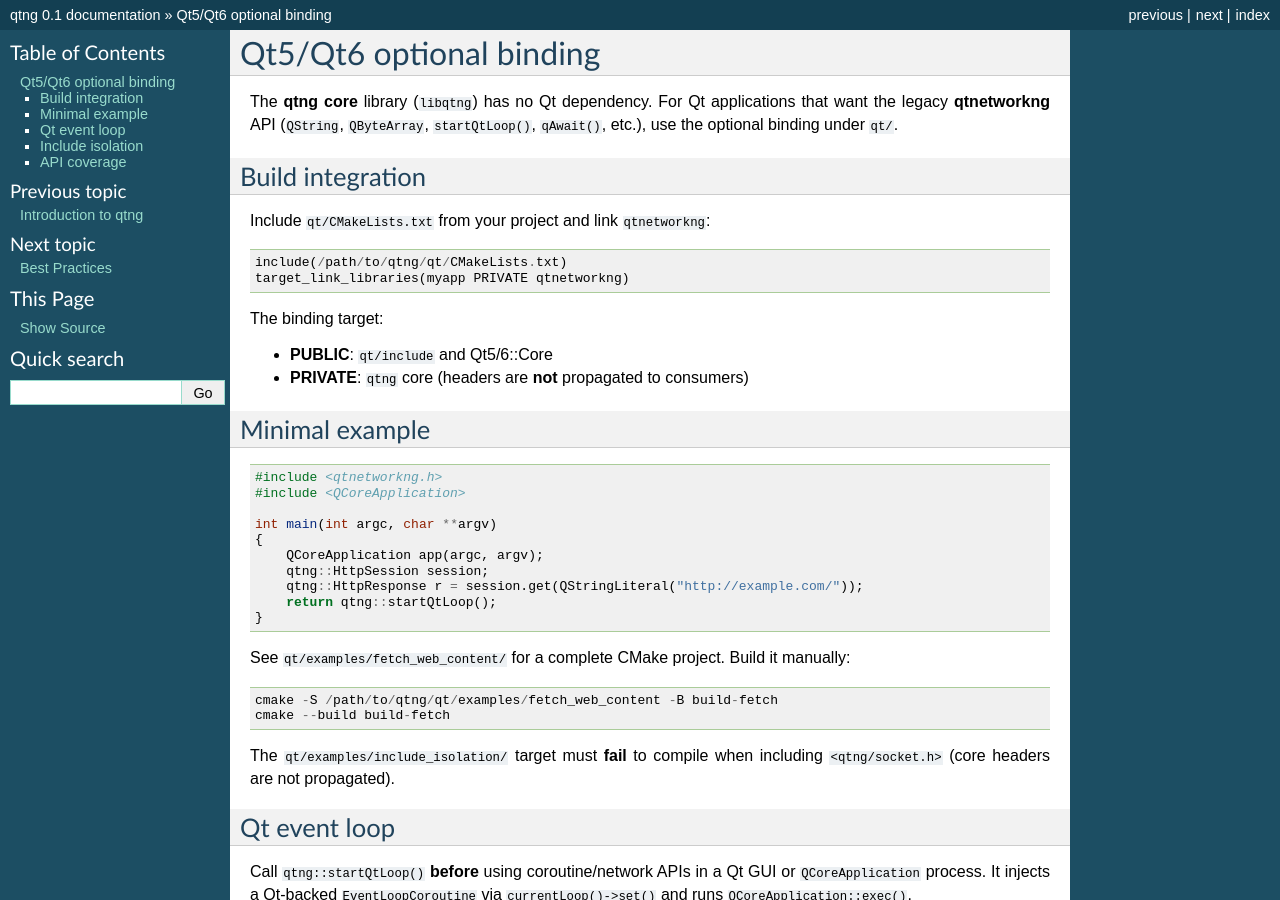
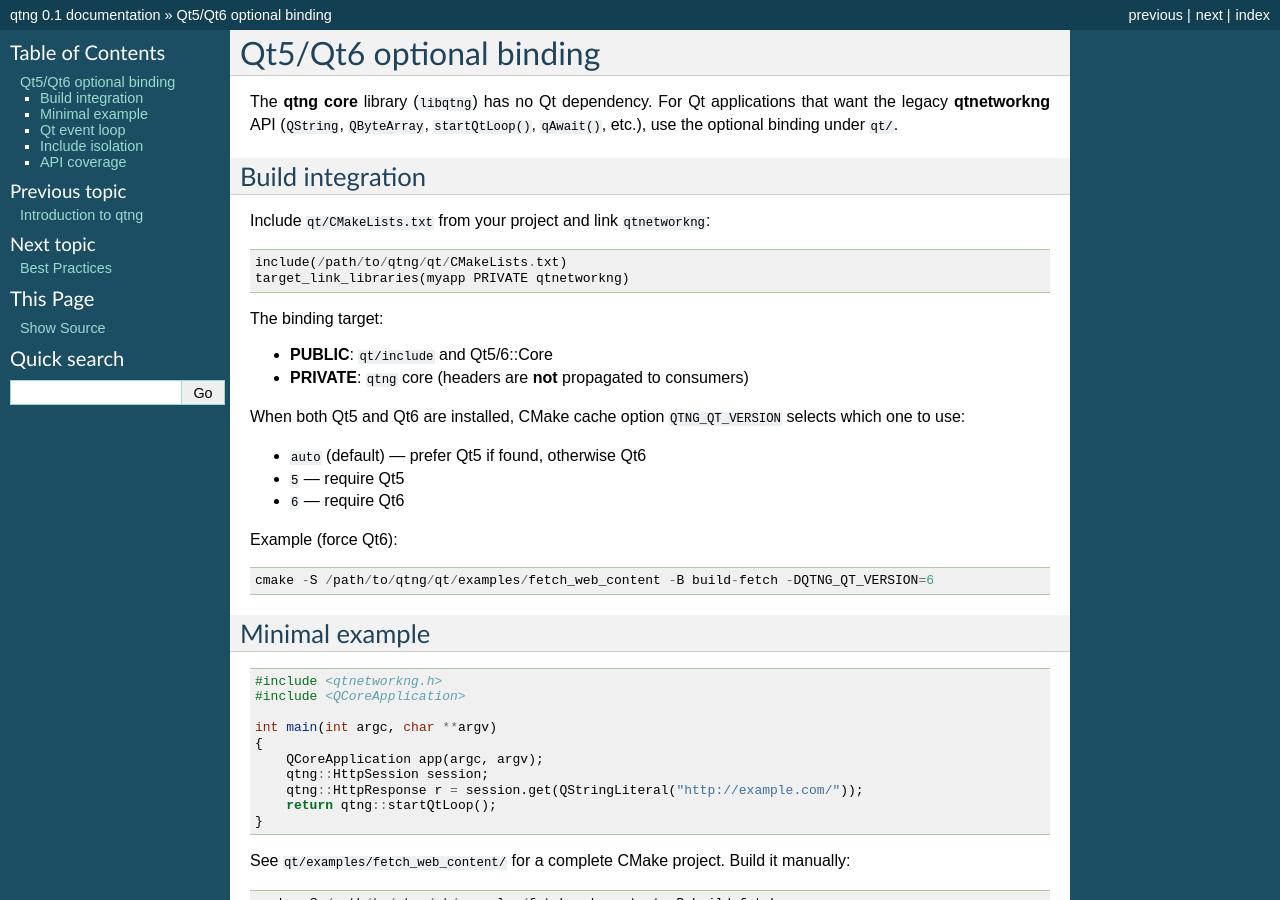
Before and after one commit to hgoldfish/qtng, a Sphinx documentation site: the page built from docs/qt_integration.rst, in a window 1280 px wide and 900 px high. Built offline with Sphinx 7.4.7, drawn with Linux system fonts in a browser that asks for light colours.

Commit message:
build(qt): add QTNG_QT_VERSION to select Qt5 or Qt6.
Allow forcing a major version when both are installed, and document the CMake cache option.

```diff
--- a/docs/qt_integration.rst
+++ b/docs/qt_integration.rst
@@ -17,6 +17,17 @@
 
 * **PUBLIC**: ``qt/include`` and Qt5/6::Core
 * **PRIVATE**: ``qtng`` core (headers are **not** propagated to consumers)
+
+When both Qt5 and Qt6 are installed, CMake cache option ``QTNG_QT_VERSION`` selects which one
+to use:
+
+* ``auto`` (default) — prefer Qt5 if found, otherwise Qt6
+* ``5`` — require Qt5
+* ``6`` — require Qt6
+
+Example (force Qt6)::
+
+    cmake -S /path/to/qtng/qt/examples/fetch_web_content -B build-fetch -DQTNG_QT_VERSION=6
 
 Minimal example
 ---------------
```
Also changed, not shown: 1 other file.
